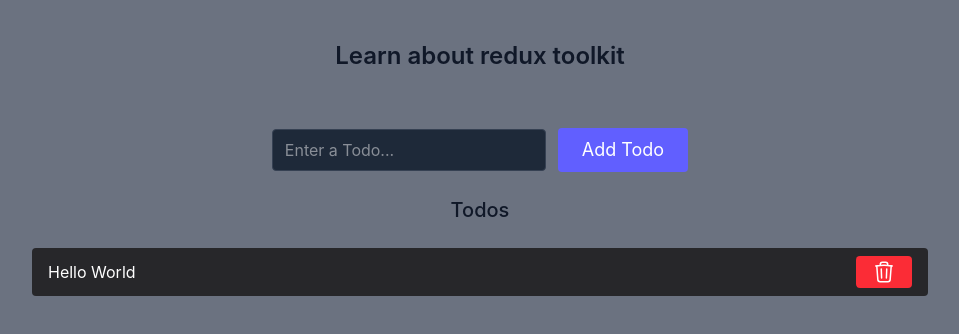
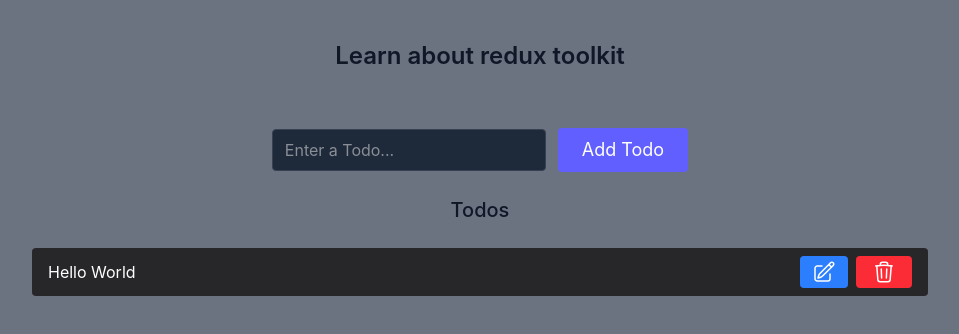
Before and after one commit to AakifCodes/react-js, a React (Vite) app in the folder reduxToolkitTodo/: page / in a window 1280 px wide. Shown: the top 334 px of the page, without its empty margins (160-1119 px from the left). Built offline with nearby package versions, Linux system fonts and the light colour scheme.

Commit message:
Update Input

```diff
--- a/reduxToolkitTodo/src/App.jsx
+++ b/reduxToolkitTodo/src/App.jsx
@@ -1,17 +1,20 @@
+import { useState } from 'react'
 import './App.css'
 import AddTodo from './components/AddTodo'
 import Todos from './components/Todos'
 
 function App() {
+  const [editTodo, setEditTodo] = useState(null);
+
   return (
     <div className="min-h-screen bg-[#6B7280] flex flex-col items-center justify-start pt-10 px-4">
       <h1 className="text-2xl font-semibold text-gray-900 text-center mb-2">
         Learn about redux toolkit
       </h1>
-      <AddTodo />
-      <Todos />
+      <AddTodo editTodo={editTodo} setEditTodo={setEditTodo} />
+      <Todos setEditTodo={setEditTodo} />
     </div>
   )
 }
 
-export default App
+export default App;
--- a/reduxToolkitTodo/src/components/AddTodo.jsx
+++ b/reduxToolkitTodo/src/components/AddTodo.jsx
@@ -1,21 +1,37 @@
-import React, {useState} from 'react'
-import {useDispatch} from 'react-redux'
-import {addTodo} from '../features/todo/todoSlice'
+import React, { useState, useEffect, useRef } from 'react'
+import { useDispatch } from 'react-redux'
+import { addTodo, updateTodo } from '../features/todo/todoSlice'
 
-function AddTodo() {
-
+function AddTodo({ editTodo, setEditTodo }) {
     const [input, setInput] = useState('')
     const dispatch = useDispatch()
+    const inputRef = useRef(null)
 
-    const addTodoHandler = (e) => {
+    // Jab edit button click ho toh input fill aur focus ho jaaye
+    useEffect(() => {
+        if (editTodo) {
+            setInput(editTodo.text)
+            inputRef.current?.focus()
+        }
+    }, [editTodo])
+
+    const submitHandler = (e) => {
         e.preventDefault()
+        if (!input.trim()) return
+
+        if (editTodo) {
+            dispatch(updateTodo({ id: editTodo.id, text: input }))
+            setEditTodo(null)
+        } else {
             dispatch(addTodo(input))
+        }
         setInput('')
     }
 
     return (
-    <form onSubmit={addTodoHandler} className="space-x-3 mt-12">
+        <form onSubmit={submitHandler} className="space-x-3 mt-12">
             <input
+                ref={inputRef}
                 type="text"
                 className="bg-gray-800 rounded border border-gray-700 focus:border-indigo-500 focus:ring-2 focus:ring-indigo-900 text-base outline-none text-gray-100 py-1 px-3 leading-8 transition-colors duration-200 ease-in-out"
                 placeholder="Enter a Todo..."
@@ -24,12 +40,14 @@ function AddTodo() {
             />
             <button
                 type="submit"
-        className="text-white bg-indigo-500 border-0 py-2 px-6 focus:outline-none hover:bg-indigo-600 rounded text-lg"
+                className={`text-white border-0 py-2 px-6 focus:outline-none rounded text-lg ${
+                    editTodo ? 'bg-green-600 hover:bg-green-700' : 'bg-indigo-500 hover:bg-indigo-600'
+                }`}
             >
-        Add Todo
+                {editTodo ? 'Update Todo' : 'Add Todo'}
             </button>
         </form>
     )
 }
 
-export default AddTodo
+export default AddTodo;
--- a/reduxToolkitTodo/src/components/Todos.jsx
+++ b/reduxToolkitTodo/src/components/Todos.jsx
@@ -2,7 +2,7 @@ import React from 'react'
 import { useSelector, useDispatch } from 'react-redux'
 import { removeTodo } from '../features/todo/todoSlice'
 
-function Todos() {
+function Todos({ setEditTodo }) {
   const todos = useSelector((state) => state.todos)
   const dispatch = useDispatch()
 
@@ -16,9 +16,32 @@ function Todos() {
             key={todo.id}
           >
             <div className="text-white">{todo.text}</div>
+            <div className="flex space-x-2">
+              {/* Edit Button */}
+              <button
+                onClick={() => setEditTodo(todo)}
+                className="text-white bg-blue-500 border-0 py-1 px-3 focus:outline-none hover:bg-blue-600 rounded text-md shrink-0"
+              >
+                <svg
+                  xmlns="http://www.w3.org/2000/svg"
+                  fill="none"
+                  viewBox="0 0 24 24"
+                  strokeWidth={1.5}
+                  stroke="currentColor"
+                  className="w-6 h-6"
+                >
+                  <path
+                    strokeLinecap="round"
+                    strokeLinejoin="round"
+                    d="M16.862 4.487l1.687-1.688a1.875 1.875 0 112.652 2.652L10.582 16.07a4.5 4.5 0 01-1.897 1.13L6 18l.8-2.685a4.5 4.5 0 011.13-1.897l8.932-8.931zm0 0L19.5 7.125M18 14v4.75A2.25 2.25 0 0115.75 21H5.25A2.25 2.25 0 013 18.75V8.25A2.25 2.25 0 015.25 6H10"
+                  />
+                </svg>
+              </button>
+
+              {/* Delete Button */}
               <button
                 onClick={() => dispatch(removeTodo(todo.id))}
-              className="text-white bg-red-500 border-0 py-1 px-4 focus:outline-none hover:bg-red-600 rounded text-md flex-shrink-0"
+                className="text-white bg-red-500 border-0 py-1 px-4 focus:outline-none hover:bg-red-600 rounded text-md shrink-0"
               >
                 <svg
                   xmlns="http://www.w3.org/2000/svg"
@@ -35,6 +58,7 @@ function Todos() {
                   />
                 </svg>
               </button>
+            </div>
           </li>
         ))}
       </ul>
@@ -42,4 +66,4 @@ function Todos() {
   )
 }
 
-export default Todos
+export default Todos;
--- a/reduxToolkitTodo/src/features/todo/todoSlice.js
+++ b/reduxToolkitTodo/src/features/todo/todoSlice.js
@@ -22,8 +22,7 @@ export const todoSlice = createSlice({
             const { id, text } = action.payload;
             const existingTodo = state.todos.find((todo) => todo.id === id);
             if (existingTodo) {
-                // Space ke sath naya text append kar rahe hain
-                existingTodo.text = `${existingTodo.text} ${text}`;
+                existingTodo.text = text;
             }
         }
     }
```
Lines whose indentation alone changed are shown as unchanged.
